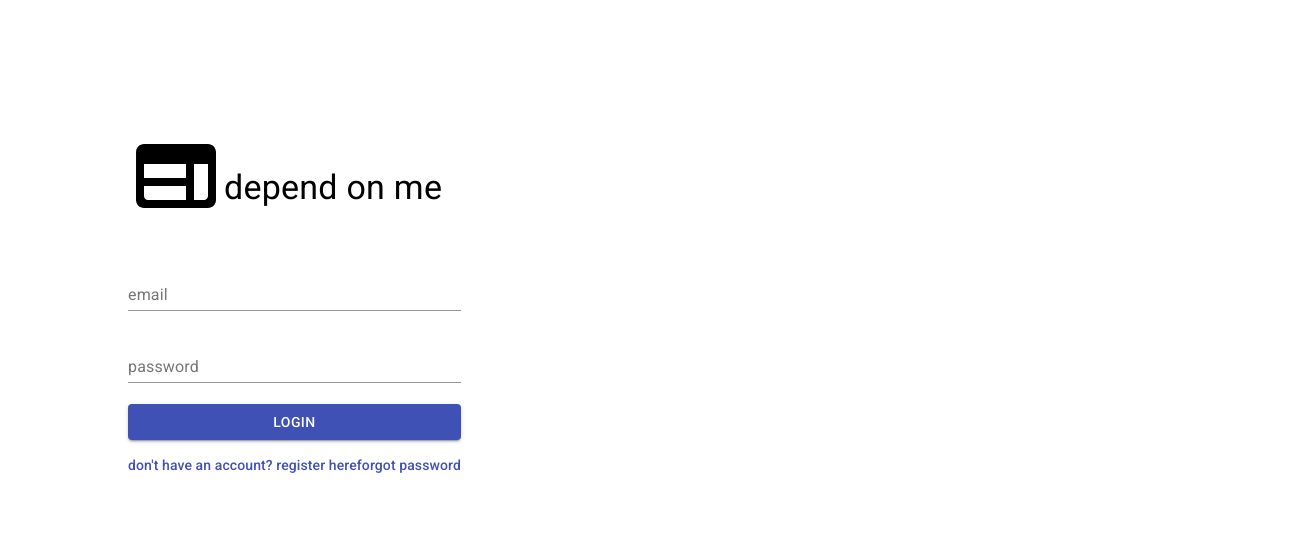
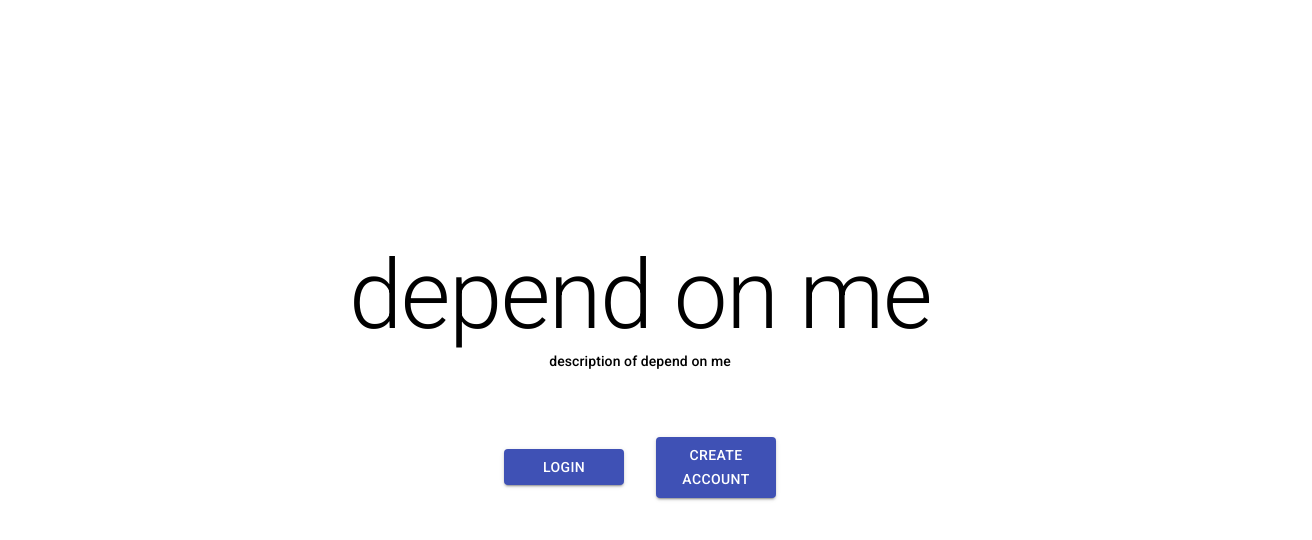
Before and after one commit to edumoreira1506/depend-on-me, a React (Create React App) app in the folder website/: page / in a window 1280 px wide. Shown: the top 540 px of the page, 1312 px wide, since content can reach past the window. Built offline with nearby package versions, Linux system fonts and the light colour scheme.

Commit message:
[new] added landing page (issue #15)

```diff
--- a/website/src/App.tsx
+++ b/website/src/App.tsx
@@ -4,6 +4,7 @@ import './App.css';
 import CreateAccountPage from './pages/accounts/create-account';
 import LoginAccountPage from './pages/accounts/login-account';
 import { HomePage } from './pages/home';
+import LandingPage from './pages/landing-page';
 
 // different modes to render the application for testing and development purposes
 export enum MODE {
@@ -25,7 +26,7 @@ function Production() {
 function Development() {
   return (
     <Router >
-      <Route exact path='/' render={(props) => <LoginAccountPage history={props.history}></LoginAccountPage>} />
+      <Route exact path='/' render={(props) => <LandingPage history={props.history}></LandingPage>} />
       <Route path='/login' render={(props) => <LoginAccountPage history={props.history}></LoginAccountPage>} />
       <Route path='/createaccount' render={(props) => <CreateAccountPage history={props.history}></CreateAccountPage>} />
       <Route path='/home/:userid' render={(props) => <HomePage history={props.history}></HomePage>} />
--- /dev/null
+++ b/website/src/pages/landing-page.tsx
@@ -0,0 +1,48 @@
+import React from 'react';
+import { Grid, Typography, Button } from '@material-ui/core';
+import H from 'history/index';
+import { redirect } from '../services/page-service';
+
+
+interface Props {
+    history: H.History<any>;
+}
+
+interface State {
+}
+
+export default class LandingPage extends React.Component<Props, State> {
+
+    render() {
+        return (
+            <Grid
+                container
+                spacing={8}
+                direction="column"
+                alignItems="center"
+                justify="center"
+                style={{minHeight: '100vh'}}
+            >
+                <Grid item md={6} style={{minWidth: '20vw'}}>
+                    <Typography variant='h1'>depend on me</Typography>
+                    <Typography variant='subtitle2' align='center'>description of depend on me</Typography>
+                </Grid>
+                <Grid
+                    item md={6}
+                    container
+                    spacing={4}
+                    direction="row"
+                    alignItems="center"
+                    justify="center"
+                >
+                    <Grid md={3} item>
+                        <Button color='primary' variant='contained' fullWidth onClick={() => redirect(this.props.history, '/login')}>login</Button>
+                    </Grid>
+                    <Grid md={3} item>
+                        <Button color='primary' variant='contained' fullWidth onClick={() => redirect(this.props.history, '/createaccount')}>create account</Button>
+                    </Grid>
+                </Grid>
+            </Grid>
+        );
+    }
+}
```
